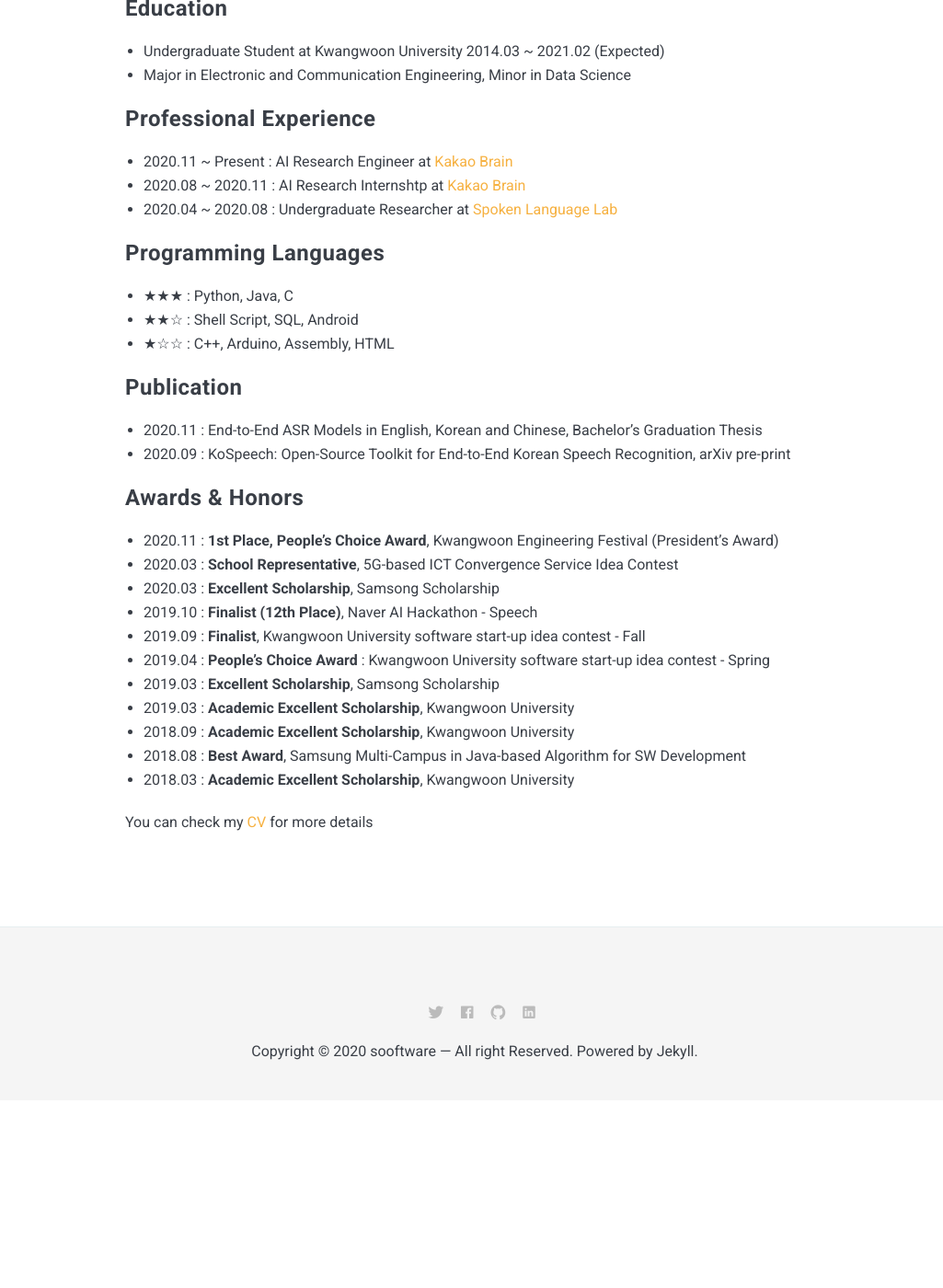
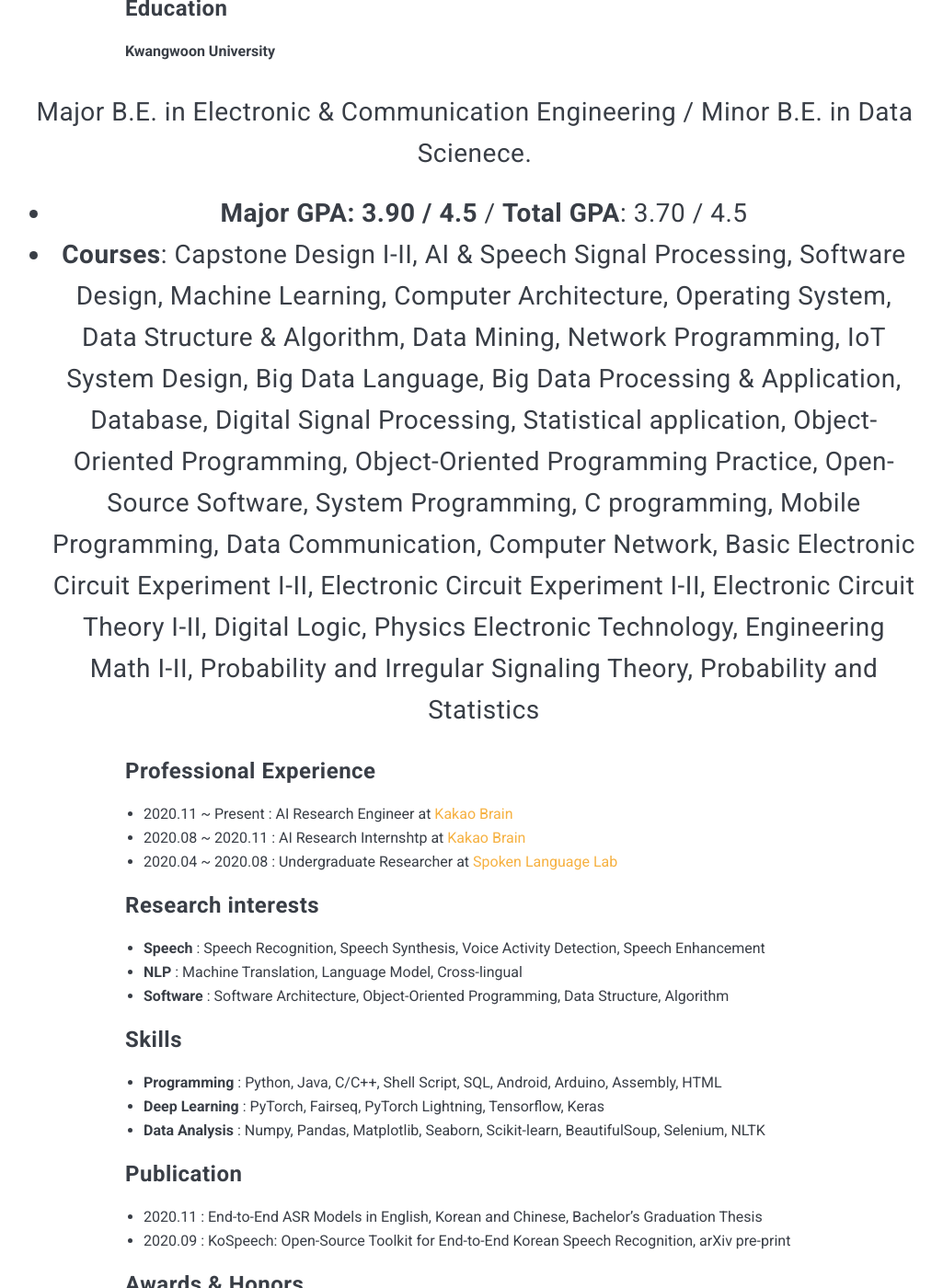
Before and after one commit to SoYoungCho/SoYoungCho.github.io, a Jekyll site: the page built from _pages/about.md, in a window 1280 px wide and 1400 px high, scrolled down 689 px. Shown: the whole window at 92% size, without its empty margins (124-1149 px from the left). Built offline with Jekyll 4.4.1, drawn with Linux system fonts in a browser that asks for light colours; nearby versions of some CDN libraries; before the commit the page ends 1885 px from its top, so only the background shows below that.

Commit message:
Update About Me

```diff
--- a/_pages/about.md
+++ b/_pages/about.md
@@ -11,18 +11,25 @@ permalink: /about/
 Current AI Research Engineer at [Kakao Brain](https://www.kakaobrain.com/). I majored in Electronic & Communication Engineering and minored in Data Science at university. My research interests include technologies for human-machine interaction, such as automatic speech recognition, speech synthesis, and natural language processing. I enjoy software development and sometimes like to write my knowledge or thoughts. I want to be helpful to others through open source. You can check my github page (http://github.com/sooftware) to see what I am currently up to.
 
 ### Education
-* Undergraduate Student at Kwangwoon University 2014.03 ~ 2021.02 (Expected)
-* Major in Electronic and Communication Engineering, Minor in Data Science
+**Kwangwoon University**
+> Major B.E. in Electronic & Communication Engineering / Minor B.E. in Data Scienece.
+- **Major GPA: 3.90 / 4.5** / **Total GPA**: 3.70 / 4.5
+- **Courses**: Capstone Design I-II, AI & Speech Signal Processing, Software Design, Machine Learning, Computer Architecture, Operating System, Data Structure & Algorithm, Data Mining, Network Programming, IoT System Design, Big Data Language, Big Data Processing & Application, Database, Digital Signal Processing, Statistical application, Object-Oriented Programming, Object-Oriented Programming Practice, Open-Source Software, System Programming, C programming, Mobile Programming, Data Communication, Computer Network, Basic Electronic Circuit Experiment I-II, Electronic Circuit Experiment I-II, Electronic Circuit Theory I-II, Digital Logic, Physics Electronic Technology, Engineering Math I-II, Probability and Irregular Signaling Theory, Probability and Statistics
 
 ### Professional Experience
 * 2020.11 ~ Present : AI Research Engineer at [Kakao Brain](https://www.kakaobrain.com/)
 * 2020.08 ~ 2020.11 : AI Research Internshtp at [Kakao Brain](https://www.kakaobrain.com/)
 * 2020.04 ~ 2020.08 : Undergraduate Researcher at [Spoken Language Lab](http://speech.sogang.ac.kr/)
 
-### Programming Languages
-* ★★★ : Python, Java, C
-* ★★☆ : Shell Script, SQL, Android
-* ★☆☆ : C++, Arduino, Assembly, HTML
+### Research interests
+* **Speech** : Speech Recognition, Speech Synthesis, Voice Activity Detection, Speech Enhancement
+* **NLP** : Machine Translation, Language Model, Cross-lingual
+* **Software** : Software Architecture, Object-Oriented Programming, Data Structure, Algorithm
+
+### Skills
+* **Programming** : Python, Java, C/C++, Shell Script, SQL, Android, Arduino, Assembly, HTML
+* **Deep Learning** : PyTorch, Fairseq, PyTorch Lightning, Tensorflow, Keras
+* **Data Analysis** :  Numpy, Pandas, Matplotlib, Seaborn, Scikit-learn, BeautifulSoup, Selenium, NLTK
 
 ### Publication
 * 2020.11 : End-to-End ASR Models in English, Korean and Chinese, Bachelor’s Graduation Thesis
```
